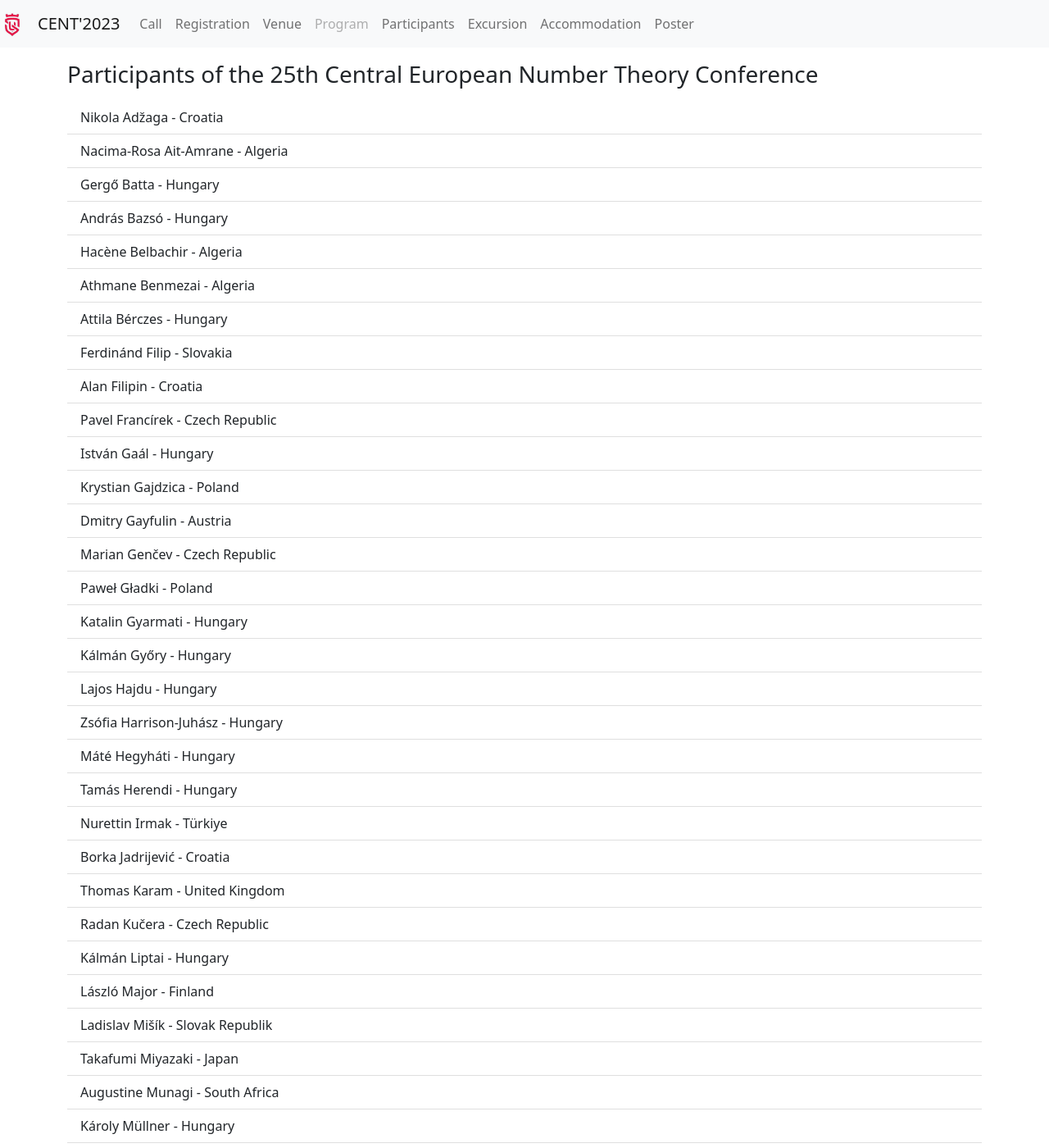
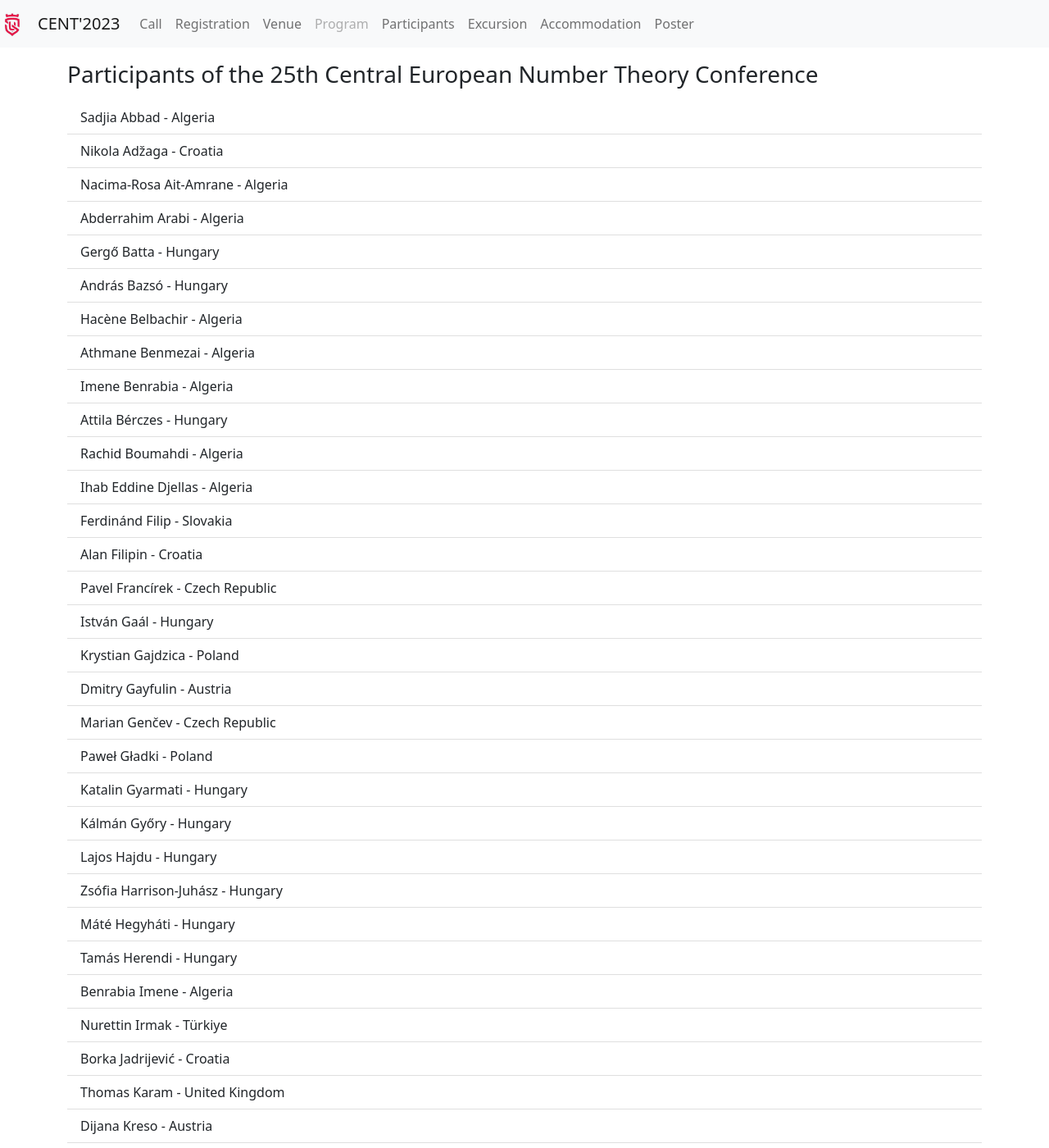
Before and after one commit to cent2023/cent2023.github.io, a Jekyll site: the page built from participants.html, in a window 1280 px wide and 1400 px high. Shown: the whole window at 82% size. Built offline with Jekyll 4.4.1, drawn with Linux system fonts in a browser that asks for light colours; some of the changed text lies outside the part shown.

Commit message:
Participants update

```diff
--- a/participants.html
+++ b/participants.html
@@ -4,13 +4,18 @@ title: Participants of the 25th Central European Number Theory Conference
 
 <p>
 <ul class="list-group list-group-flush">
+    <li class="list-group-item">Sadjia Abbad - Algeria</li>
     <li class="list-group-item">Nikola Adžaga - Croatia</li>
     <li class="list-group-item">Nacima-Rosa Ait-Amrane - Algeria</li>
+    <li class="list-group-item">Abderrahim Arabi - Algeria</li>
     <li class="list-group-item">Gergő Batta - Hungary</li>
     <li class="list-group-item">András Bazsó - Hungary</li>
     <li class="list-group-item">Hacène Belbachir - Algeria</li>
     <li class="list-group-item">Athmane Benmezai - Algeria</li>
+    <li class="list-group-item">Imene Benrabia - Algeria</li>
     <li class="list-group-item">Attila Bérczes - Hungary</li>
+    <li class="list-group-item">Rachid Boumahdi - Algeria</li>
+    <li class="list-group-item">Ihab Eddine Djellas - Algeria</li>
     <li class="list-group-item">Ferdinánd Filip - Slovakia</li>
     <li class="list-group-item">Alan Filipin - Croatia</li>
     <li class="list-group-item">Pavel Francírek - Czech Republic</li>
@@ -25,28 +30,36 @@ title: Participants of the 25th Central European Number Theory Conference
     <li class="list-group-item">Zsófia Harrison-Juhász - Hungary</li>
     <li class="list-group-item">Máté Hegyháti - Hungary</li>
     <li class="list-group-item">Tamás Herendi - Hungary</li>
+    <li class="list-group-item">Benrabia Imene - Algeria</li>
     <li class="list-group-item">Nurettin Irmak - Türkiye</li>
     <li class="list-group-item">Borka Jadrijević - Croatia</li>
     <li class="list-group-item">Thomas Karam - United Kingdom</li>
+    <li class="list-group-item">Dijana Kreso - Austria</li>
     <li class="list-group-item">Radan Kučera - Czech Republic</li>
     <li class="list-group-item">Kálmán Liptai - Hungary</li>
     <li class="list-group-item">László Major - Finland</li>
     <li class="list-group-item">Ladislav Mišík - Slovak Republik</li>
+    <li class="list-group-item">Piotr Miska - Slovakia</li>
     <li class="list-group-item">Takafumi Miyazaki - Japan</li>
     <li class="list-group-item">Augustine Munagi - South Africa</li>
     <li class="list-group-item">Károly Müllner - Hungary</li>
     <li class="list-group-item">László Németh - Hungary</li>
     <li class="list-group-item">Darlison Nyirenda - South Africa</li>
     <li class="list-group-item">Gábor Nyul - Hungary</li>
+    <li class="list-group-item">Yassine Otmani - Algeria</li>
+    <li class="list-group-item">Moussa Ouannas - Algeria</li>
     <li class="list-group-item">Attila Pethő - Hungary</li>
     <li class="list-group-item">István Pink - Hungary</li>
     <li class="list-group-item">Štefan Porubský - Czech Republic</li>
     <li class="list-group-item">Mateusz Pulikowski - Poland</li>
     <li class="list-group-item">Bálint Rago - Austria</li>
+    <li class="list-group-item">Fella Rami - Algeria</li>
+    <li class="list-group-item">Asma Recioui - Algeria</li>
     <li class="list-group-item">László Remete - Hungary</li>
     <li class="list-group-item">Lorenzo Sauras Altuzarra - Austria</li>
     <li class="list-group-item">Bartosz Sobolewski - Poland</li>
     <li class="list-group-item">Szilárd Svitek - Slovakia</li>
+    <li class="list-group-item">Tamás Szakács - Hungary</li>
     <li class="list-group-item">Laszlo Szalay - Hungary</li>
     <li class="list-group-item">Soumeya Merwa Tebtoub - Algeria</li>
     <li class="list-group-item">Szabolcs Tengely - Hungary</li>
```
